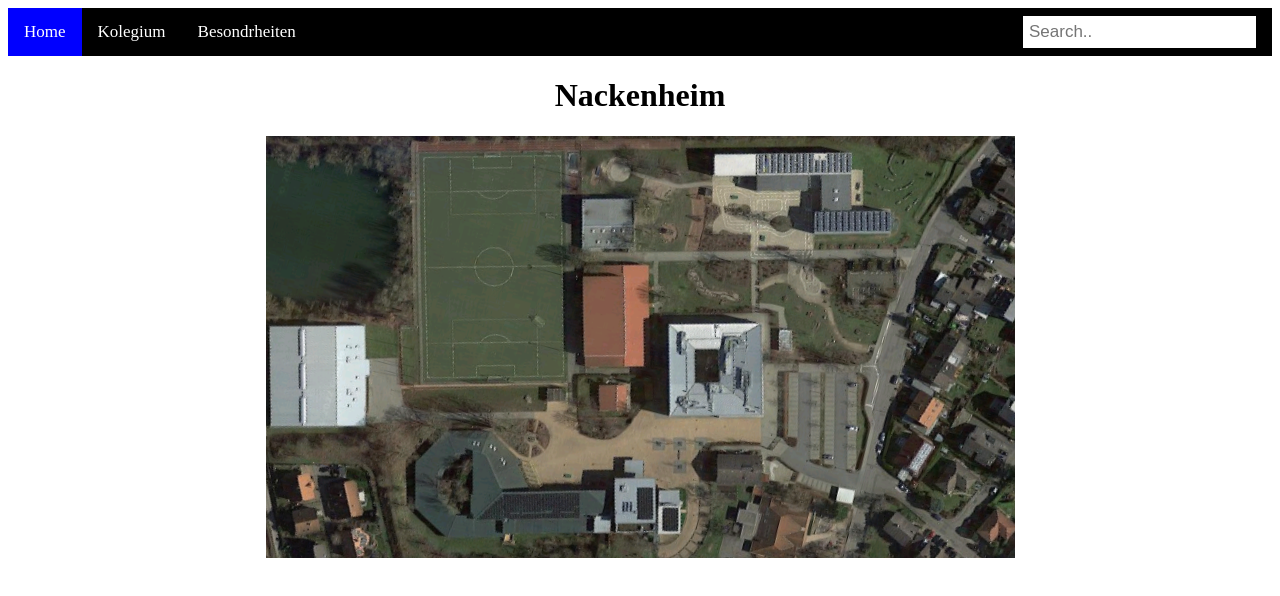
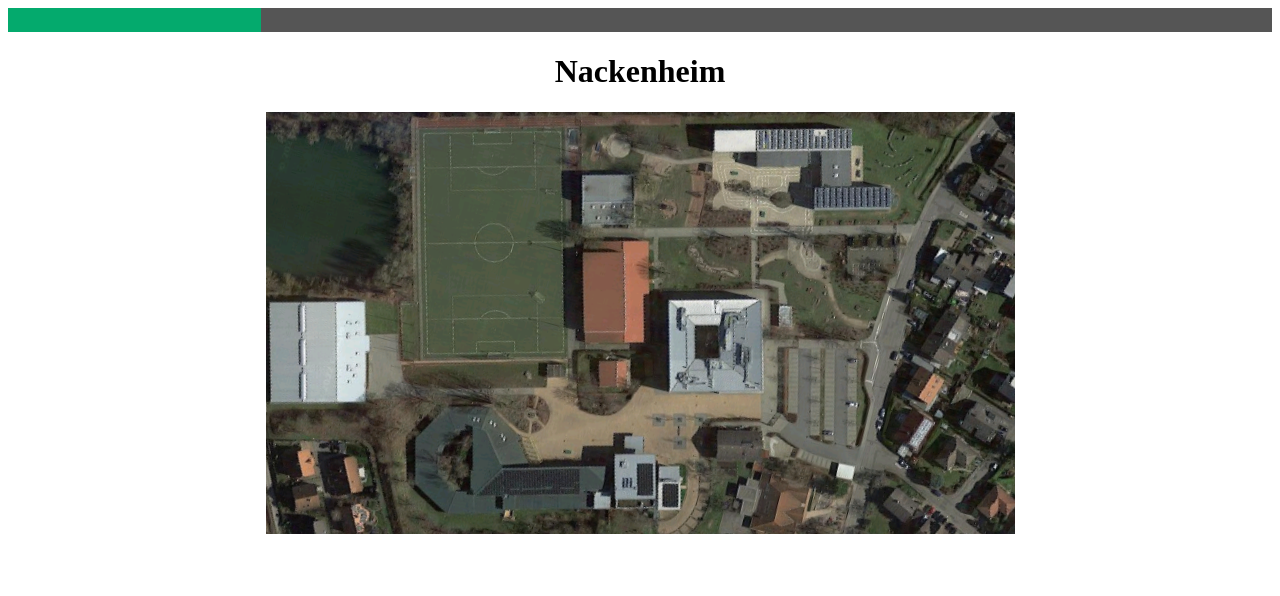
Before and after one commit to Chrisanas1/Gymnasium-Nackenheim, a plain HTML site: page index.html in a window 1280 px wide. Drawn offline with Linux system fonts and the light colour scheme.

Commit message:
icon bar

```diff
--- a/design.css
+++ b/design.css
@@ -38,71 +38,28 @@ h1{
 
 
 
-
-
-
-
-
-
-
-
-
-
-
-
-
-
-
-
-
-
-
-
-
-
 /* top Navigationbar*/
 
-.topnav {
-    overflow: hidden;
-    background-color: #000000;
-  }
-
-/* links in der Navigationbar */
-
-.topnav a {
-    float: left;
-    display: block;
-    color: rgb(255, 255, 255);
-    text-align: center;
-    padding: 14px 16px;
-    text-decoration: none;
-    font-size: 17px;
-  }
-
-/* Farbe beim hovern ändern */
-
-.topnav a:hover{
-
-    background-color: #ddd;
-    color: black;
+.icon-bar {
+  width: 100%;
+  background-color: #555;
+  overflow: auto;
 }
 
-/* Farbe bei aktiv */
-
-.topnav a.active{
-
-background-color: blue;
-color: white;
-
+.icon-bar a {
+  float: left;
+  text-align: center;
+  width: 20%;
+  padding: 12px 0;
+  transition: all 0.3s ease;
+  color: white;
+  font-size: 36px;
 }
 
-/*searchbox*/
+.icon-bar a:hover {
+  background-color: #000;
+}
 
-.topnav input[type=text] {
-    float: right;
-    padding: 6px;
-    border: none;
-    margin-top: 8px;
-    margin-right: 16px;
-    font-size: 17px;
-  }
+.active {
+  background-color: #04AA6D;
+}
--- a/index.html
+++ b/index.html
@@ -9,11 +9,13 @@
     <title>Gymnasium Nackenheim</title>
 </head>
 <body>
-  <div class="topnav">
-    <a class="active" href="">Home</a>
-    <a href="Lehrerliste.html">Kolegium</a>
-    <a href="Besonderheiten.html">Besondrheiten</a>
-    <input type="text" placeholder="Search..">
+
+  <div class="icon-bar">
+    <a class="active" href="#"><i class="fa fa-home"></i></a>
+    <a href="#"><i class="fa fa-search"></i></a>
+    <a href="#"><i class="fa fa-envelope"></i></a>
+    <a href="#"><i class="fa fa-globe"></i></a>
+    <a href="#"><i class="fa fa-trash"></i></a>
   </div>
   <h1>Nackenheim</h1>
   <center><img src="Satelit.PNG" title="https://www.google.com/maps/" alt="Satelitenbild" width=”1920px” height=”1080px”/></center>
```
